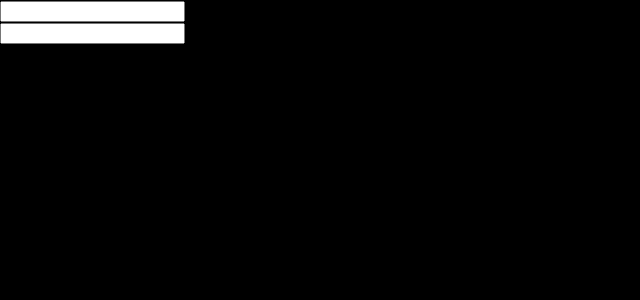
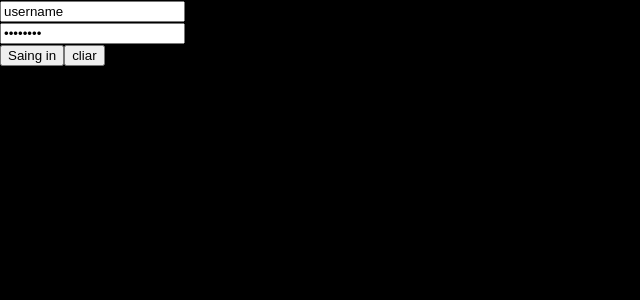
Before and after one commit to albertogomezp/react-udemy, a React (Create React App) app: page / in a window 1280 px wide. Shown: the top 300 px of the page, without its empty margins (0-640 px from the left). Built offline with nearby package versions, Linux system fonts and the light colour scheme.

Commit message:
adding conditional rendering and extend useffect

```diff
--- a/src/App.js
+++ b/src/App.js
@@ -1,8 +1,17 @@
 import { useEffect, useState } from "react";
 
 const App = () => {
-  const [name, setName] = useState("");
-  const [age, setAge] = useState(0);
+  const [user, setUser] = useState("username");
+  const [password, setPassword] = useState("password");
+  const [isLogged, setIsLogged] = useState(false);
+
+  const handleLoginClick = () => {
+    setIsLogged(true);
+  }
+
+  const handleClearButtonClick = () => {
+    setIsLogged(false);
+  }
   /** componentDidUpdate */
   useEffect(() => {
     console.log('yo, this is a didUpdate ifect')
@@ -17,14 +26,22 @@ const App = () => {
   }, [])
 
   useEffect(() =>{
-    console.log('che, algo, name cambió')
-  }, [name, age])
+    console.log('che, algo, user cambió')
+  }, [user, password])
 
   return (
     <div>
-      <input value={name} onChange={({ target: { value }}) => setName(value) } />
+      <input type="text" value={user} onChange={({ target: { value }}) => setUser(value) } />
       <br/>
-      <input age={age} onChange={({ target: { age }}) => setAge(age) } />
+      <input type="password" value={password} onChange={({ target: { password }}) => setPassword(password) } />
+      <br />
+      <button onClick={handleLoginClick} >
+        Saing in
+      </button>
+      <button onClick={handleClearButtonClick}>
+        cliar
+      </button>
+      {isLogged && <h2> zazefuli loged</h2>}
     </div>
   )
 }
```
